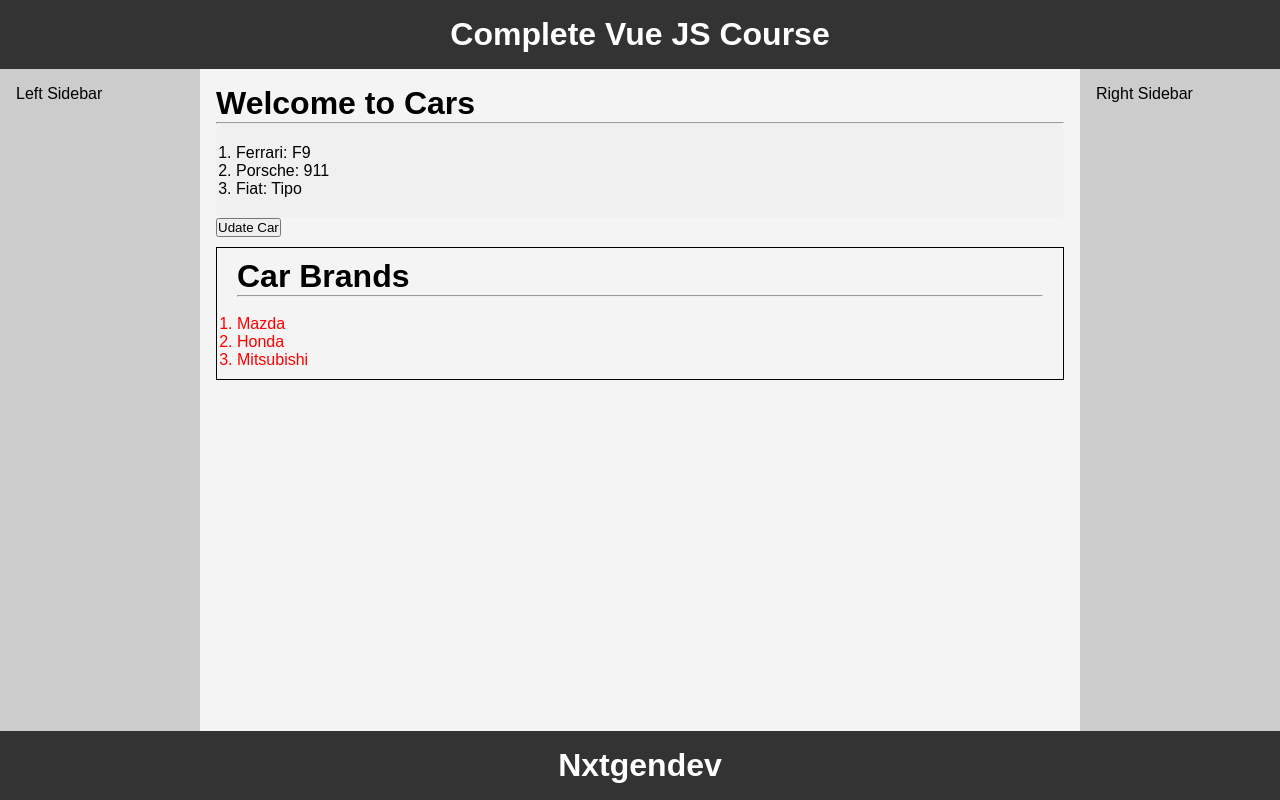
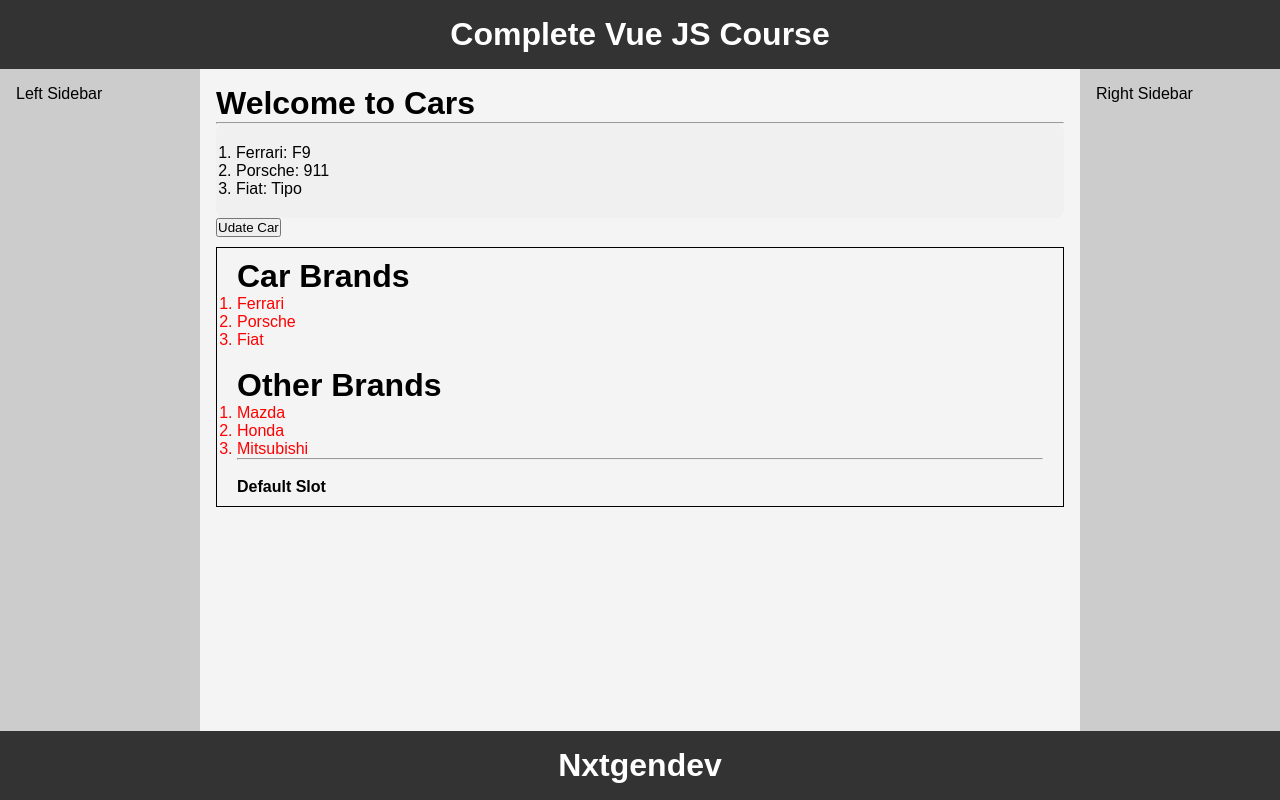
Before and after one commit to ashrafbd1496/complete-vue-js-course, a Vue app in the folder component-and-node/: page / in a window 1280 px wide. Built offline with nearby package versions, Linux system fonts and the light colour scheme.

Commit message:
name slot

```diff
--- a/component-and-node/src/App.vue
+++ b/component-and-node/src/App.vue
@@ -13,9 +13,21 @@
             <Cars />
             <button @click="updateCar">Udate Car</button>
             <CarBrands>
-              <ol>
-                <li v-for="(brand, index) in brands" :key="index">{{brand}}</li>
-              </ol>
+              <template #brands>
+                <h1>Car Brands</h1>
+                <ol>
+                  <li v-for="(car, index) in cars" :key="index">
+                    {{ car.brand }}
+                  </li>
+                </ol>
+              </template>
+              <template #Other>
+                <h1>Other Brands</h1>
+                <ol>
+                  <li v-for="(car, index) in brands" :key="index">{{ car }}</li>
+                </ol>
+              </template>
+              <strong>Default Slot</strong>
             </CarBrands>
           </div>
         </main>
@@ -45,14 +57,12 @@ const cars = reactive([
 const updateCar = () => {
   cars[0].model = "f98";
   cars[0].brand = "Ford";
-}
+};
 provide("cars", {
   cars,
-  updateCar
-})
-const brands = reactive([
-  'Mazda', 'Honda', 'Mitsubishi'
-]);
+  updateCar,
+});
+const brands = reactive(["Mazda", "Honda", "Mitsubishi"]);
 </script>
 
 <style>
--- a/component-and-node/src/components/Cars/brands.vue
+++ b/component-and-node/src/components/Cars/brands.vue
@@ -1,7 +1,10 @@
 <template>
   <div class="car_brands">
-    <h1>Car Brands</h1>
-    <hr><br>
+    <slot name="brands"></slot>
+    <br />
+    <slot name="Other"></slot>
+    <hr />
+    <br />
     <slot></slot>
   </div>
 </template>
@@ -14,6 +17,6 @@
 }
 
 .car_brands ::v-deep li {
-    color: red;
+  color: red;
 }
 </style>
```
